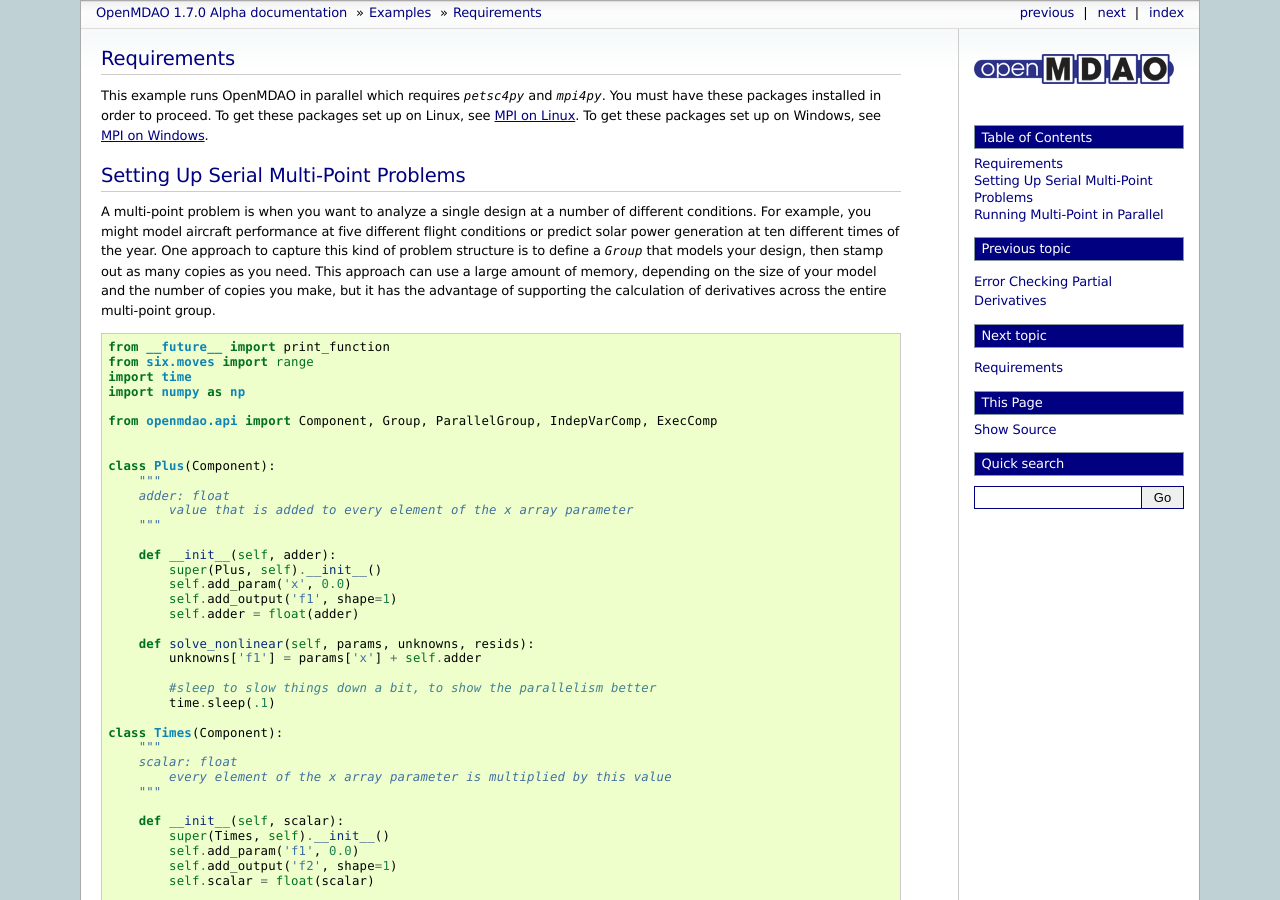
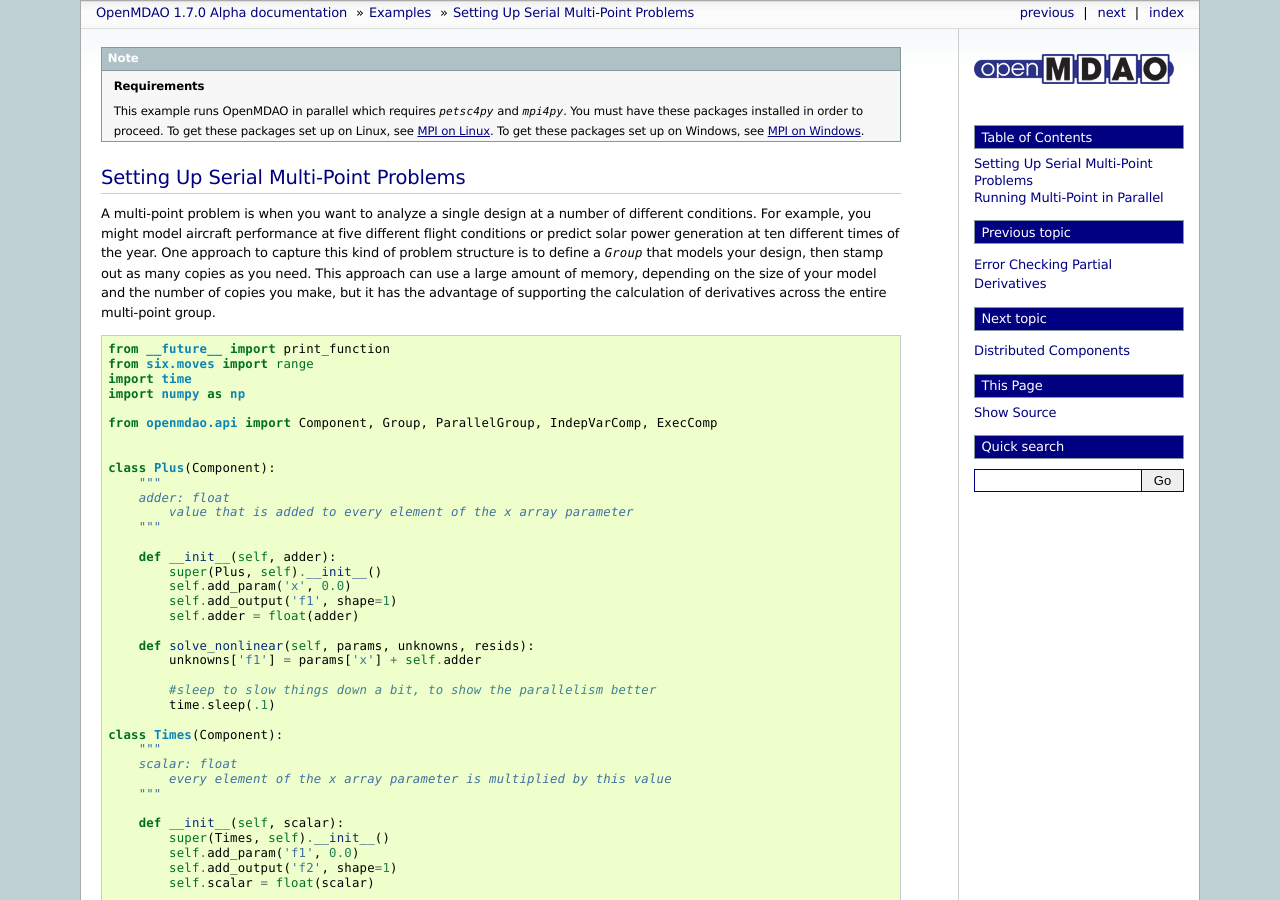
Before and after one commit to OpenMDAO/OpenMDAO1, a Sphinx documentation site: the page built from openmdao/docs/usr-guide/examples/parallel_multi_point.rst, in a window 1280 px wide and 900 px high. Built offline with Sphinx 7.4.7, drawn with Linux system fonts in a browser that asks for light colours; part of the change alters nothing that is shown; some of the changed text lies outside the part shown.

Commit message:
Fixing to remove requirements headings from TOC, makes for a nicer look to have them as 'notes' :

```diff
--- a/openmdao/docs/usr-guide/examples/distrib_adder.rst
+++ b/openmdao/docs/usr-guide/examples/distrib_adder.rst
@@ -1,15 +1,17 @@
 .. index:: Distributed Component Example
 
-Requirements
-----------------------------------------
-This example runs OpenMDAO in parallel which requires `petsc4py` and `mpi4py`.
-You must have these packages installed in order to proceed.
-To get these packages set up on Linux, see `MPI on Linux`_.
-To get these packages set up on Windows, see `MPI on Windows`_.
+.. note::
 
-.. _MPI on Linux: ../../getting-started/mpi_linux.html
+  **Requirements**
 
-.. _MPI on Windows: ../../getting-started/mpi_windows.html
+  This example runs OpenMDAO in parallel which requires `petsc4py` and `mpi4py`.
+  You must have these packages installed in order to proceed.
+  To get these packages set up on Linux, see `MPI on Linux`_.
+  To get these packages set up on Windows, see `MPI on Windows`_.
+
+  .. _MPI on Linux: ../../getting-started/mpi_linux.html
+
+  .. _MPI on Windows: ../../getting-started/mpi_windows.html
 
 
 Distributed Components
--- a/openmdao/docs/usr-guide/examples/parallel_multi_point.rst
+++ b/openmdao/docs/usr-guide/examples/parallel_multi_point.rst
@@ -1,15 +1,17 @@
 .. index:: Serial and Parallel Multi-Point Example
 
-Requirements
-----------------------------------------
-This example runs OpenMDAO in parallel which requires `petsc4py` and `mpi4py`.
-You must have these packages installed in order to proceed.
-To get these packages set up on Linux, see `MPI on Linux`_.
-To get these packages set up on Windows, see `MPI on Windows`_.
+.. note::
 
-.. _MPI on Linux: ../../getting-started/mpi_linux.html
+  **Requirements**
 
-.. _MPI on Windows: ../../getting-started/mpi_windows.html
+  This example runs OpenMDAO in parallel which requires `petsc4py` and `mpi4py`.
+  You must have these packages installed in order to proceed.
+  To get these packages set up on Linux, see `MPI on Linux`_.
+  To get these packages set up on Windows, see `MPI on Windows`_.
+
+  .. _MPI on Linux: ../../getting-started/mpi_linux.html
+
+  .. _MPI on Windows: ../../getting-started/mpi_windows.html
 
 
 Setting Up Serial Multi-Point Problems
```
